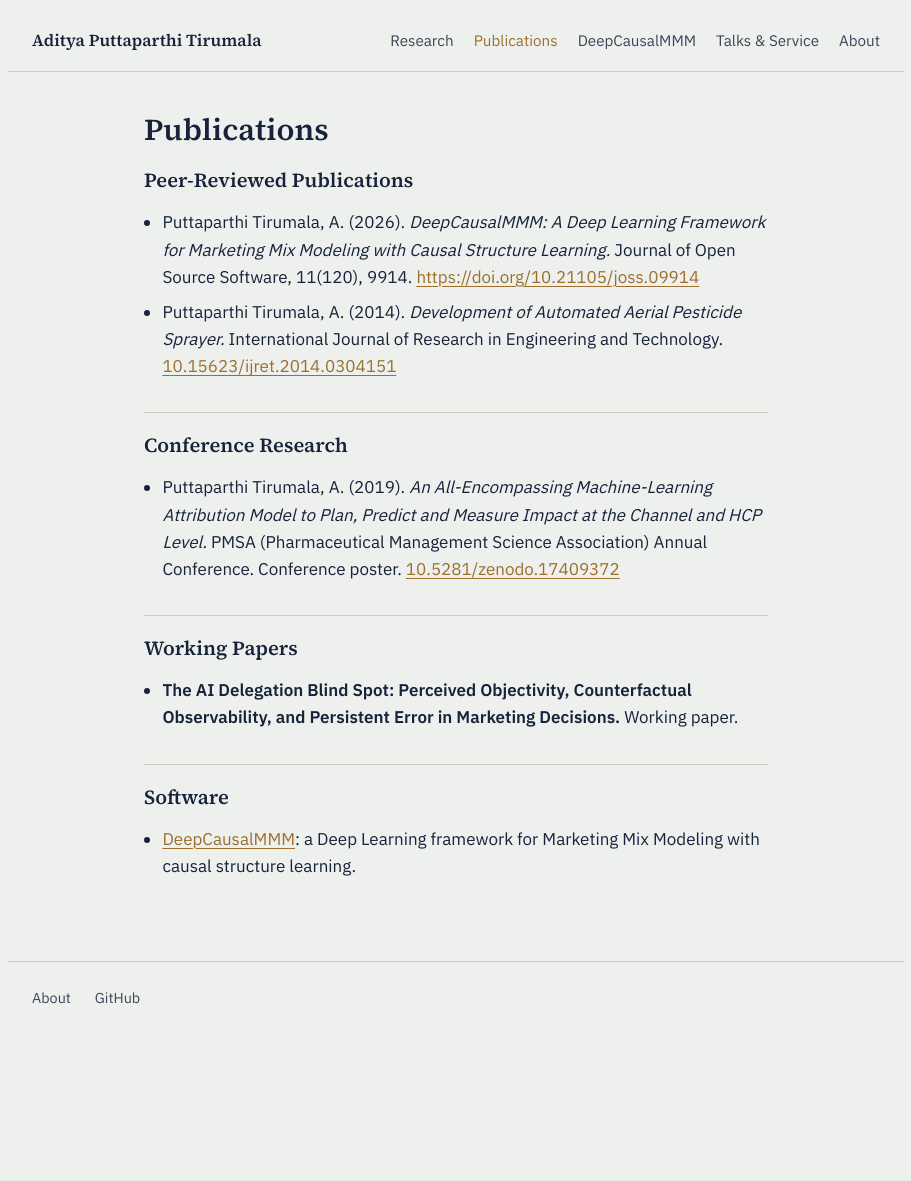
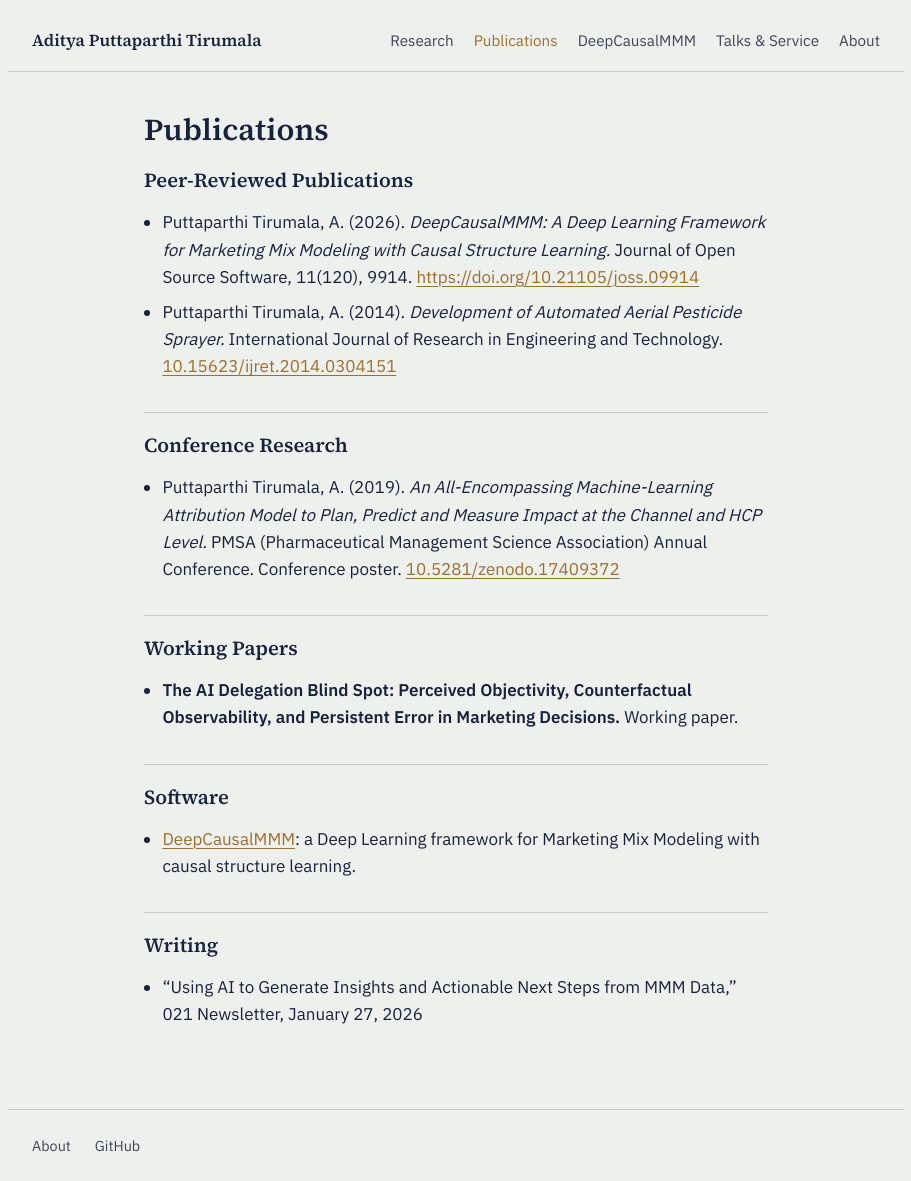
Before and after one commit to adityapt/personal-repo, a Jekyll site: the page built from publications.md, in a window 1280 px wide. Shown: the whole page, without its empty margins (184-1095 px from the left). Built offline with Jekyll 4.4.1, drawn with Linux system fonts in a browser that asks for light colours; before the commit the page ends 1033 px from its top, so only the background shows below that.

Commit message:
Restore the Writing section on the Publications page
The 021 Newsletter blog post was dropped by mistake during the IA
rebuild since the new bucket structure didn't include a Writing
category.

Co-Authored-By: Claude Sonnet 5 <noreply@anthropic.com>

```diff
--- a/publications.md
+++ b/publications.md
@@ -25,3 +25,7 @@ permalink: /publications/
 ## Software
 
 - [DeepCausalMMM](/deepcausalmmm/): a Deep Learning framework for Marketing Mix Modeling with causal structure learning.
+
+## Writing
+
+- "Using AI to Generate Insights and Actionable Next Steps from MMM Data," 021 Newsletter, January 27, 2026
```
